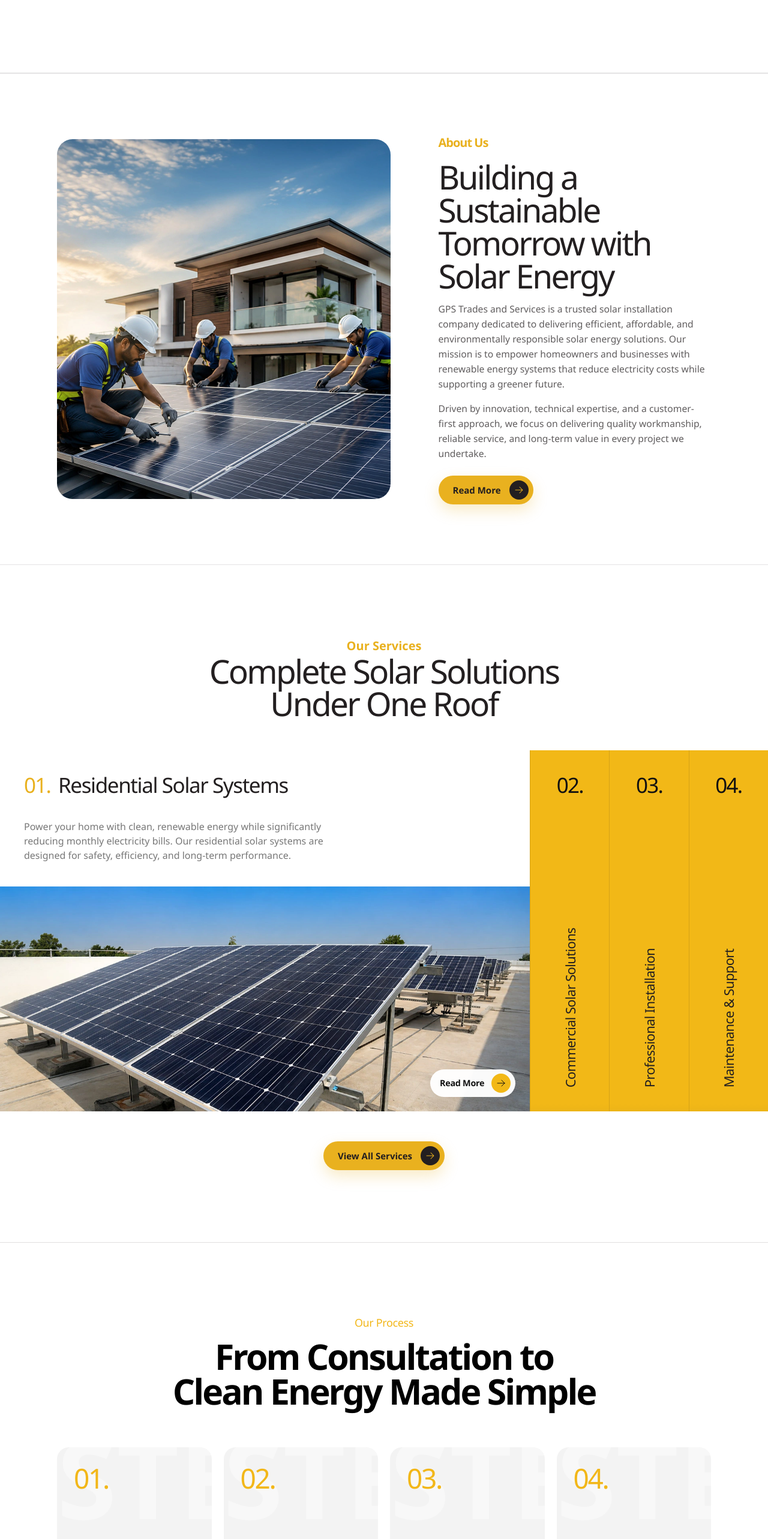
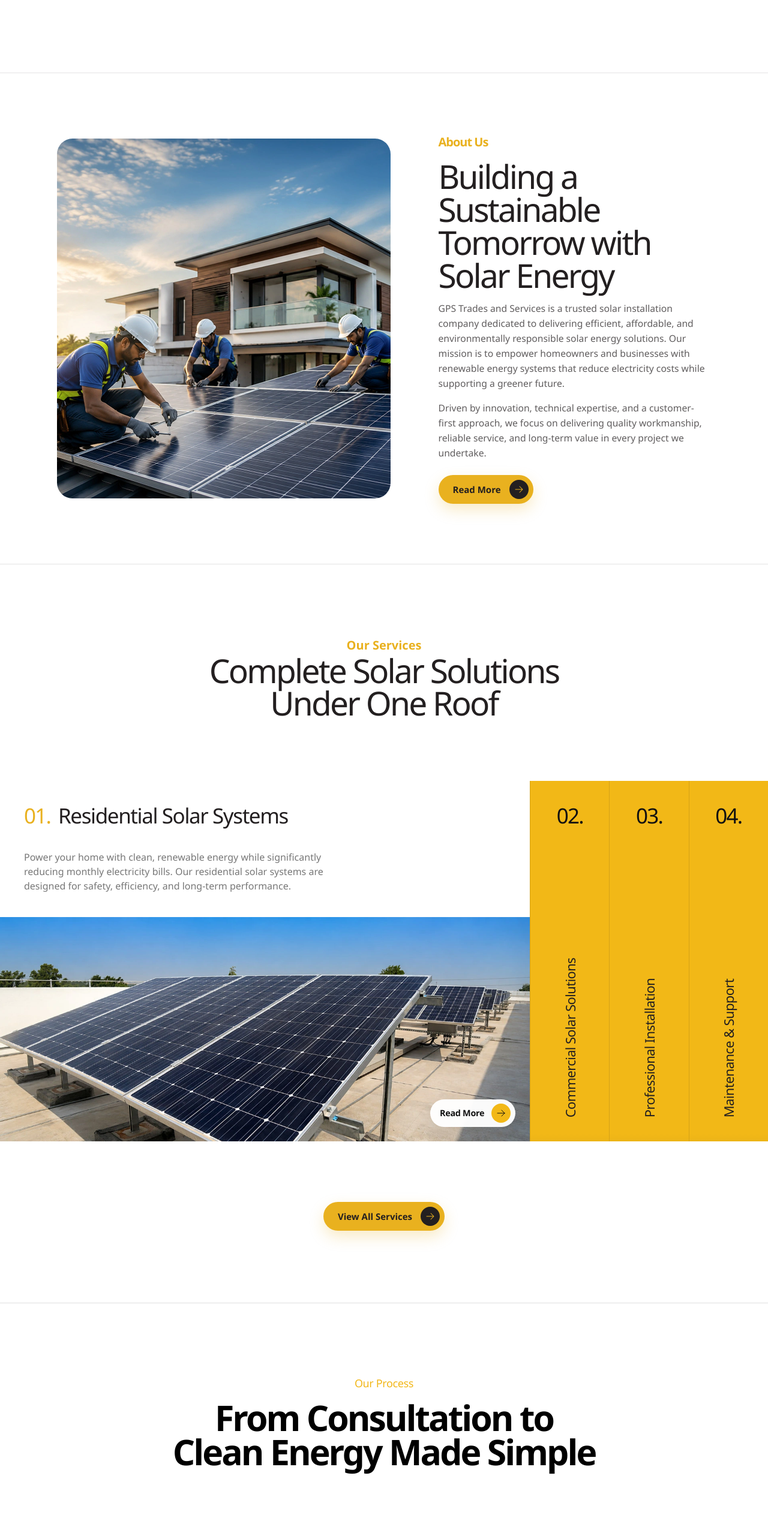
Before and after one commit to nikhilkumar202002/GPS-SOLAR, a Next.js app: page / in a window 1280 px wide. Shown: the part 1160-3726 px from the top of the page at 60% size. Built offline with nearby package versions, Linux system fonts and the light colour scheme.

Commit message:
feat: enhance About Us section with new styles and layout adjustments

```diff
--- a/app/component/sections/AboutUs.tsx
+++ b/app/component/sections/AboutUs.tsx
@@ -32,19 +32,24 @@ const itemVariants = {
   },
 };
 
+const aboutUsSectionStyle = {
+  borderBottom: "1px solid rgba(35, 31, 32, 0.12)",
+  paddingBlock: "100px",
+} as const;
+
 const AboutUs = () => {
   return (
-    <section className={styles.section}>
+    <section className={styles.section} style={aboutUsSectionStyle}>
       <div className="container">
-        <div className={styles.panel}>
+        <div className={styles.cardShell}>
           <motion.div
-            className={styles.inner}
+            className={styles.layout}
             variants={containerVariants}
             initial="hidden"
             whileInView="show"
             viewport={{ once: true, amount: 0.35 }}
           >
-            <motion.div className={styles.visual} variants={itemVariants}>
+            <motion.div className={styles.media} variants={itemVariants}>
               <div className={styles.imageCard}>
                 <div className={styles.imageGlow} aria-hidden="true" />
                 <Image
--- a/app/component/sections/SectionStyles.css
+++ b/app/component/sections/SectionStyles.css
@@ -1,9 +1,8 @@
 /* AboutUs */
 .about-us-section {
   position: relative;
-  border-top: 1px solid rgba(35, 31, 32, 0.12);
-  border-bottom: 1px solid rgba(35, 31, 32, 0.12);
-  padding: 100px 0;
+  border-bottom: 1px solid rgba(35, 31, 32, 0.12) !important;
+  padding: 100px 0 !important;
 }
 
 .about-us-inner {
@@ -699,6 +698,11 @@ a.home-contact-contactItem:focus-visible {
   padding: 120px 0;
   border-bottom: 1px solid rgba(35, 31, 32, 0.14);
 
+}
+
+.process-step-inner {
+  display: grid;
+  gap: clamp(2.5rem, 5vw, 4.5rem);
 }
 
 .process-step-header {
@@ -890,6 +894,11 @@ a.home-contact-contactItem:focus-visible {
   border-bottom: 1px solid rgba(35, 31, 32, 0.14);
 }
 
+.service-section-shell {
+  display: grid;
+  gap: clamp(2rem, 4vw, 3.5rem);
+}
+
 
 .service-section-headerWrap {
   width: 100%;
--- a/app/component/sections/SectionStyles.ts
+++ b/app/component/sections/SectionStyles.ts
@@ -2,6 +2,7 @@
 
 export const aboutUsStyles = {
   actions: 'about-us-actions',
+  cardShell: 'about-us-panel',
   content: 'about-us-content',
   description: 'about-us-description',
   eyebrow: 'about-us-eyebrow',
@@ -9,10 +10,9 @@ export const aboutUsStyles = {
   image: 'about-us-image',
   imageCard: 'about-us-imageCard',
   imageGlow: 'about-us-imageGlow',
-  inner: 'about-us-inner',
-  panel: 'about-us-panel',
+  layout: 'about-us-inner',
   section: 'about-us-section',
-  visual: 'about-us-visual',
+  media: 'about-us-visual',
 } as const
 
 export const coreValuesStyles = {
@@ -86,6 +86,7 @@ export const processStepStyles = {
   gridItem: 'process-step-gridItem',
   header: 'process-step-header',
   heading: 'process-step-heading',
+  inner: 'process-step-inner',
   number: 'process-step-number',
   section: 'process-step-section',
   stepWord: 'process-step-stepWord',
@@ -120,6 +121,7 @@ export const serviceSectionStyles = {
   readMoreIcon: 'service-section-readMoreIcon',
   readMoreText: 'service-section-readMoreText',
   readMoreWrap: 'service-section-readMoreWrap',
+  shell: 'service-section-shell',
   section: 'service-section-section',
   sunGlow: 'service-section-sunGlow',
   tabHint: 'service-section-tabHint',
--- a/app/component/ui/PrimaryButton.tsx
+++ b/app/component/ui/PrimaryButton.tsx
@@ -1,11 +1,17 @@
 "use client";
 
-import type { ComponentPropsWithoutRef, ReactNode } from "react";
+import type { ComponentPropsWithoutRef, ComponentType, ReactNode } from "react";
 import Link from "next/link";
 import { HiArrowRight } from "react-icons/hi2";
 import { motion, type Variants } from "motion/react";
 
-const MotionLink = motion.create(Link);
+const MotionLink = motion.create(Link) as unknown as ComponentType<
+  ComponentPropsWithoutRef<typeof Link> & {
+    children: ReactNode;
+    className?: string;
+    variants?: Variants;
+  }
+>;
 
 type PrimaryButtonProps = ComponentPropsWithoutRef<typeof Link> & {
   children: ReactNode;
```
